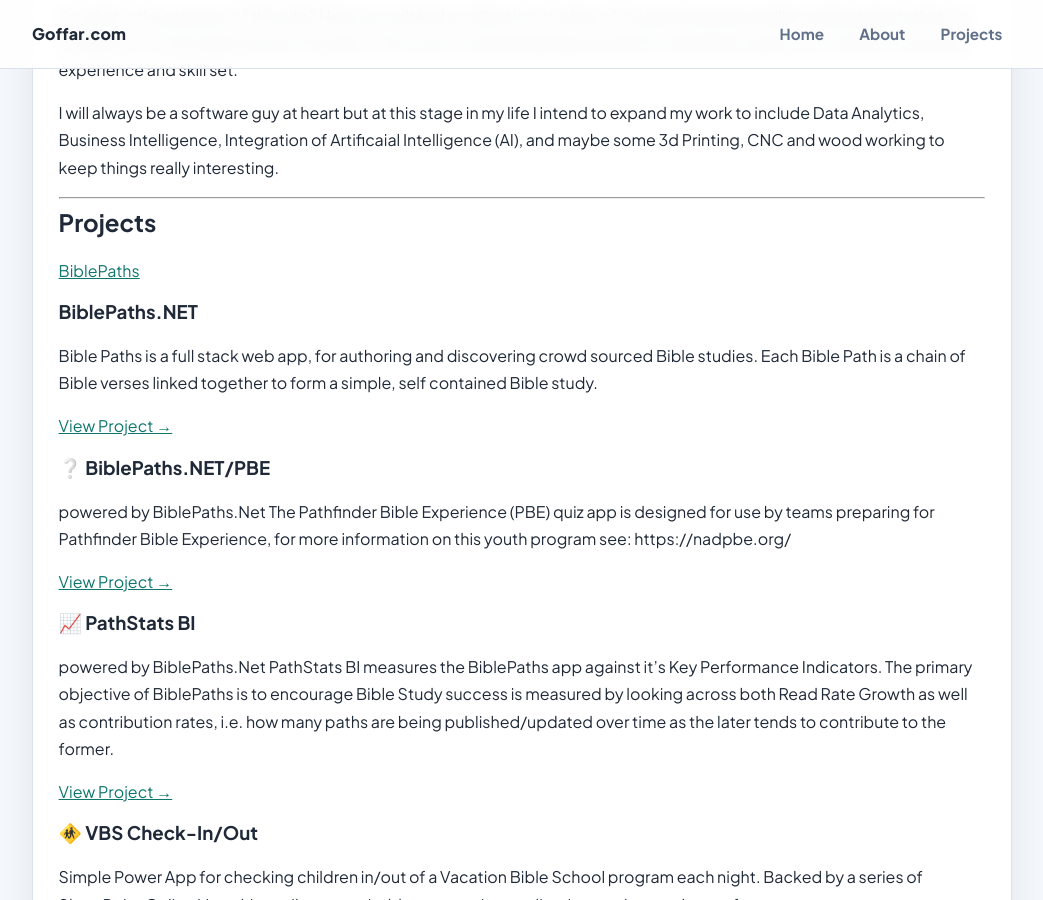
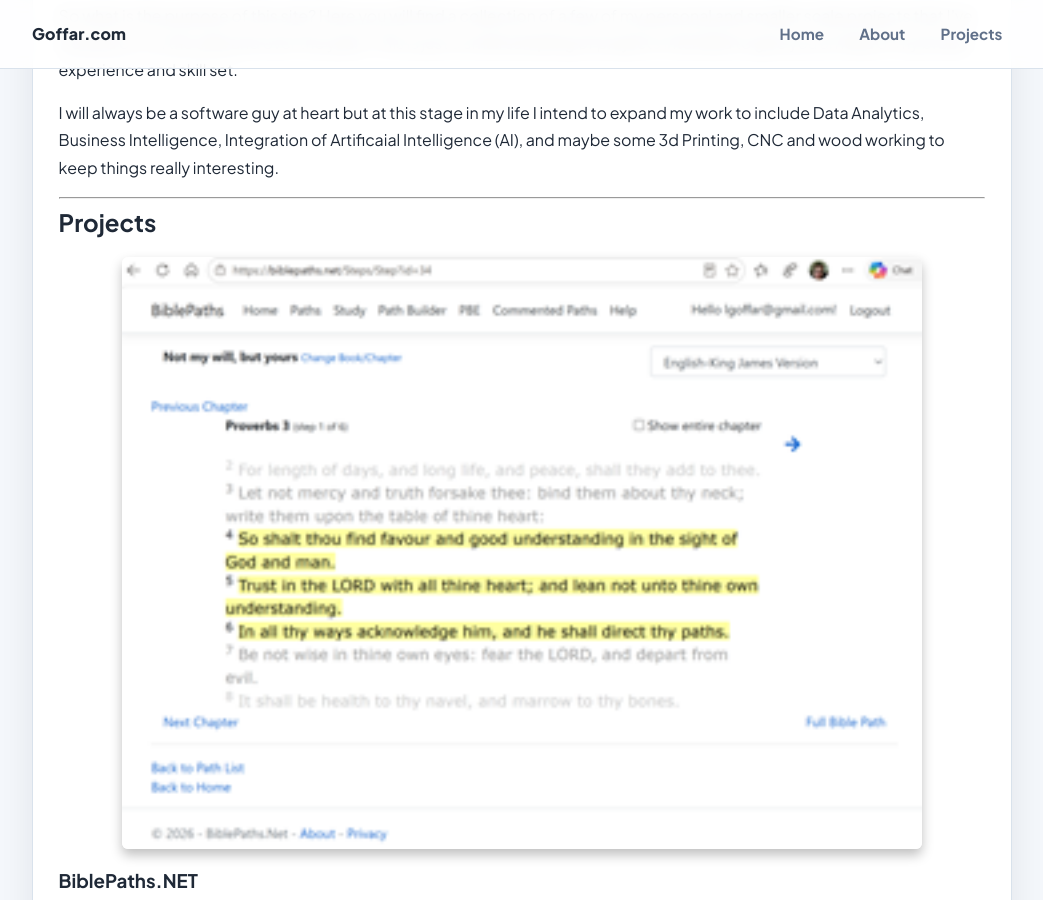
Before and after one commit to LindenGoffar/LindenGoffar.github.io, a Jekyll site: the page built from index.md, in a window 1280 px wide and 900 px high, scrolled down 489 px. Shown: the whole window, without its empty margins (118-1161 px from the left). Built offline with Jekyll 4.4.1, drawn with Linux system fonts in a browser that asks for light colours.

Commit message:
ThumbNail testing

```diff
--- a/index.md
+++ b/index.md
@@ -19,7 +19,7 @@ I will always be a software guy at heart but at this stage in my life I intend t
 
 <div class="project-grid" markdown="1">
 
-[BiblePaths](BiblePaths/FollowPath-Thumb.png)
+![BiblePaths](BiblePaths/FollowPath-Thumb.png)
 ### BiblePaths.NET
 
 Bible Paths is a full stack web app, for authoring and discovering crowd sourced Bible studies. Each Bible Path is a chain of Bible verses linked together to form a simple, self contained Bible study.
```
